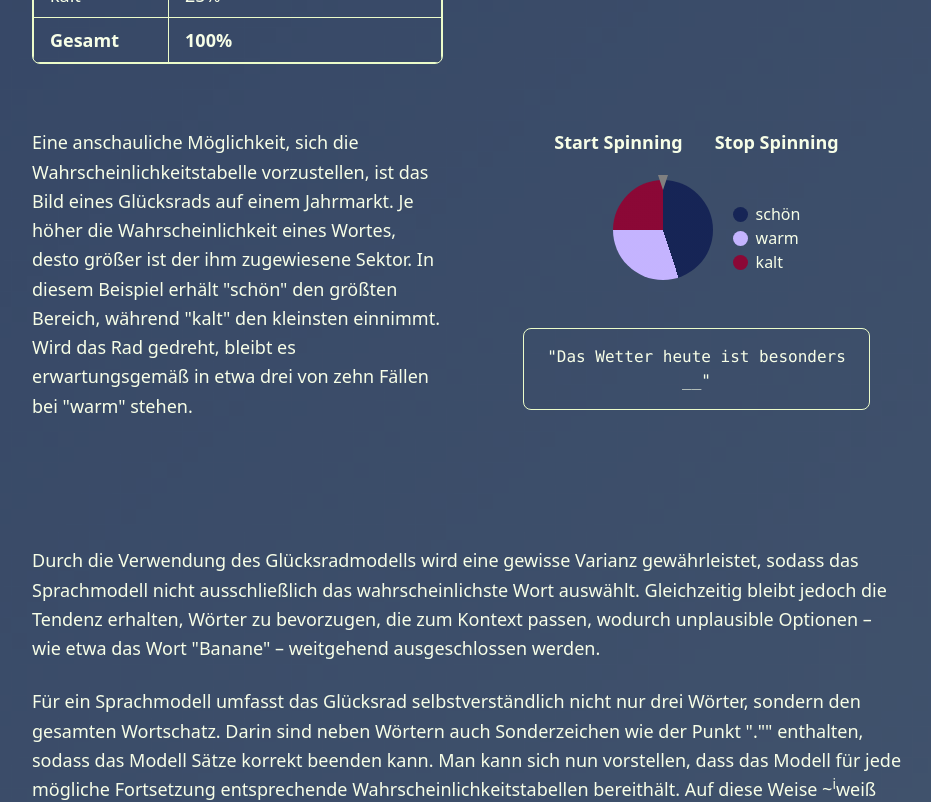
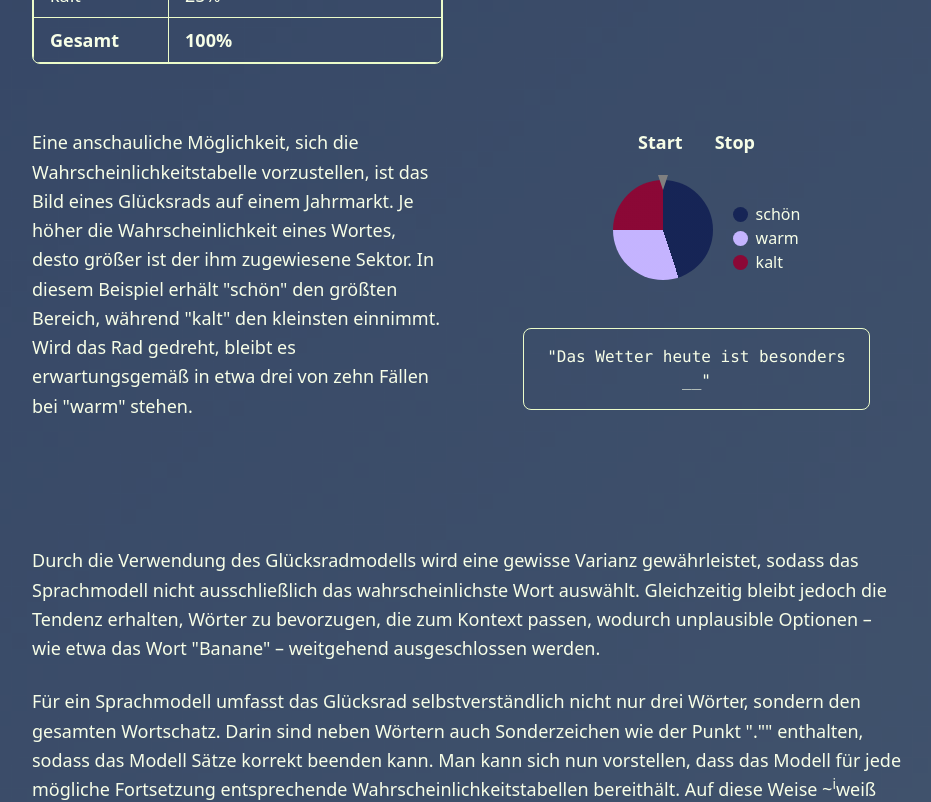
Before and after one commit to TNattermann/weiss-die-ki-dass-sie-nichts-weiss-frontend, a React (Vite) app: page /temperature in a window 1280 px wide. Shown: the part 1460-2262 px from the top of the page, without its empty margins (314-1245 px from the left). Built offline with nearby package versions, Linux system fonts and the light colour scheme.

Commit message:
english buttons now german

```diff
--- a/src/components/MultiTestRad.tsx
+++ b/src/components/MultiTestRad.tsx
@@ -519,12 +519,12 @@ export default function MultiTestRad({wordlibrary, temperature, isVideo}: any) {
 
                     <button id="startButton" onClick={handleStartButton} className="text-text-normal rounded-full px-4 py-2 text-lg font-semibold transition-all duration-300 ease-in-out hover:scale-105 hover:brightness-110 hover:shadow-lg"
                     style={{ display: clickdisplay}}>
-                        Start Spinning
+                        Start
                     </button>
 
                     <button id="stopButton" onClick={handleStopButton} className="text-text-normal rounded-full px-4 py-2 text-lg font-semibold transition-all duration-300 ease-in-out hover:scale-105 hover:brightness-110 hover:shadow-lg"
                     style={{ display: clickdisplay}}>
-                        Stop Spinning
+                        Stop
                     </button>
 
                     <div className="p-8 rounded-xl">
--- a/src/components/simpleRad.tsx
+++ b/src/components/simpleRad.tsx
@@ -151,11 +151,11 @@ export default function SimpleRad({wordpercentlist}: any) {
                     <div>
                         <div className="mb-6">
                             <button id="startButton" onClick={handleStartButton} className="text-text-normal rounded-full px-4 text-lg font-semibold transition-all duration-300 ease-in-out hover:scale-105 hover:brightness-110 hover:shadow-lg">
-                                Start Spinning
+                                Start
                             </button>
 
                             <button id="stopButton" onClick={handleStopButton} className="text-text-normal rounded-full px-4 text-lg font-semibold transition-all duration-300 ease-in-out hover:scale-105 hover:brightness-110 hover:shadow-lg">
-                                Stop Spinning
+                                Stop
                             </button>
                         </div>
 
```
